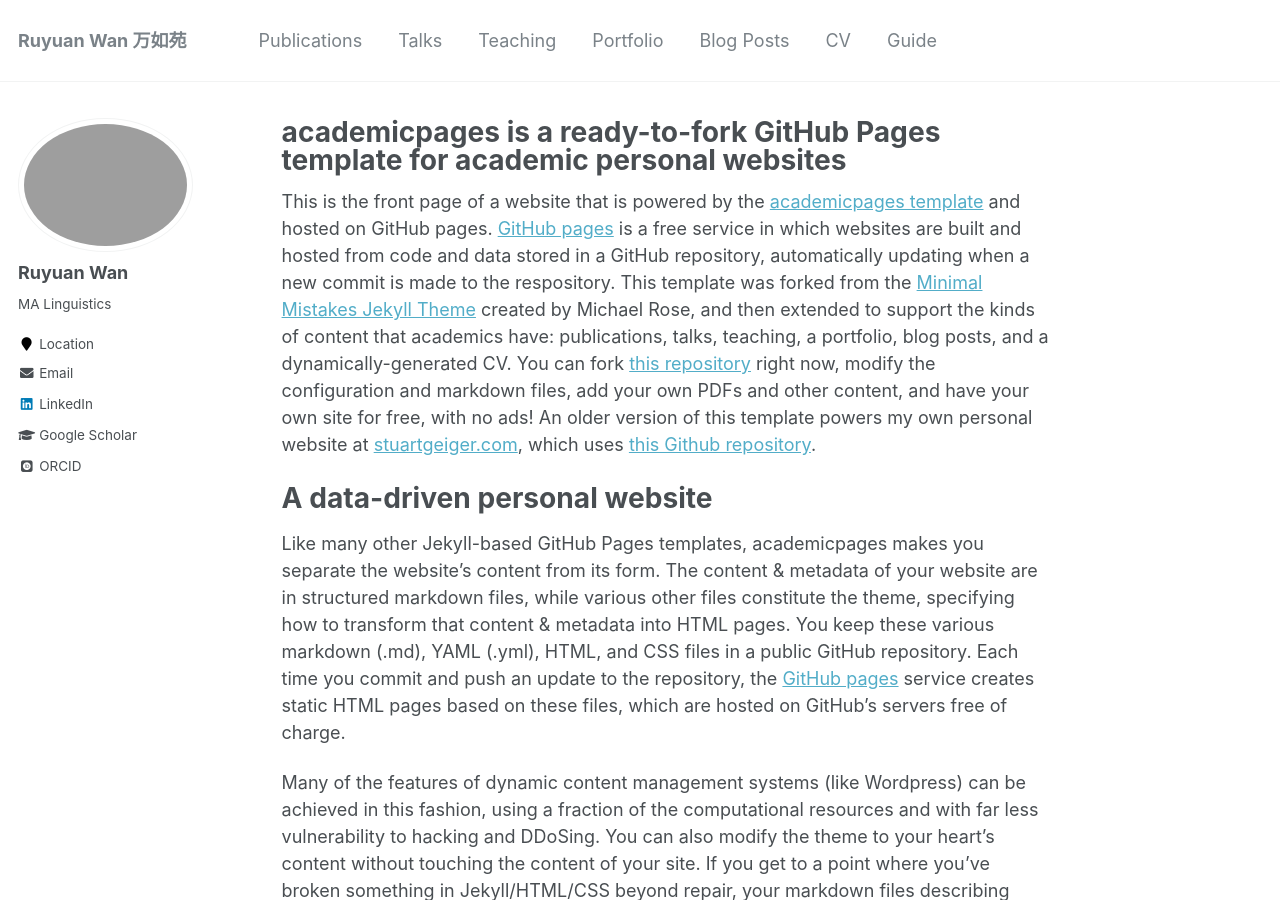
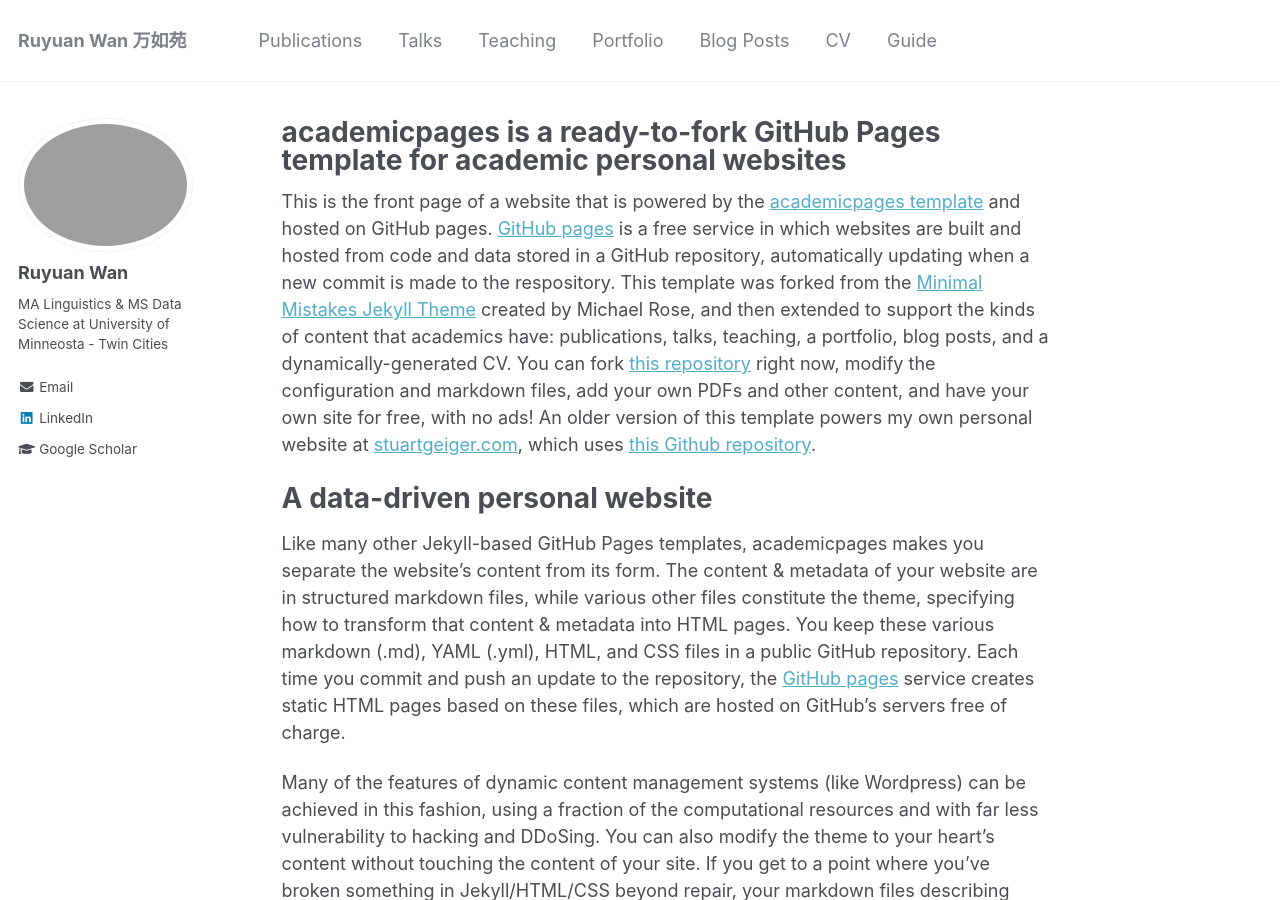
Before and after one commit to RuyuanWan/ruyuanwan.github.io, a Jekyll site: the page built from _pages/about.md, in a window 1280 px wide and 900 px high. Built offline with Jekyll 4.4.1, drawn with Linux system fonts in a browser that asks for light colours; some web fonts are replaced.

Commit message:
Update _config.yml

```diff
--- a/_config.yml
+++ b/_config.yml
@@ -82,8 +82,8 @@
 author:
   name             : "Ruyuan Wan"
   avatar           : "profile.png"
-  bio              : "MA Linguistics "
-  location         : "Location"
+  bio              : "MA Linguistics & MS Data Science at University of Minneosta - Twin Cities"
+  location         : #"Location"
   employer         :
   #pubmed           : "https://www.ncbi.nlm.nih.gov/pubmed/?term=john+snow"
   googlescholar    : "https://scholar.google.com/citations?user=Syi-4BIAAAAJ&hl=en"
@@ -102,8 +102,8 @@
   instagram        :
   impactstory      : #"https://profiles.impactstory.org/u/xxxx-xxxx-xxxx-xxxx"
   lastfm           :
-  linkedin         : "https://www.linkedin.com/in/ruyuan-wan-07804b139/"
-  orcid            : "http://orcid.org/yourorcidurl"
+  linkedin         : "ruyuan-wan-07804b139"
+  orcid            : #"http://orcid.org/yourorcidurl"
   pinterest        :
   soundcloud       :
   stackoverflow    : # http://stackoverflow.com/users/123456/username
```
